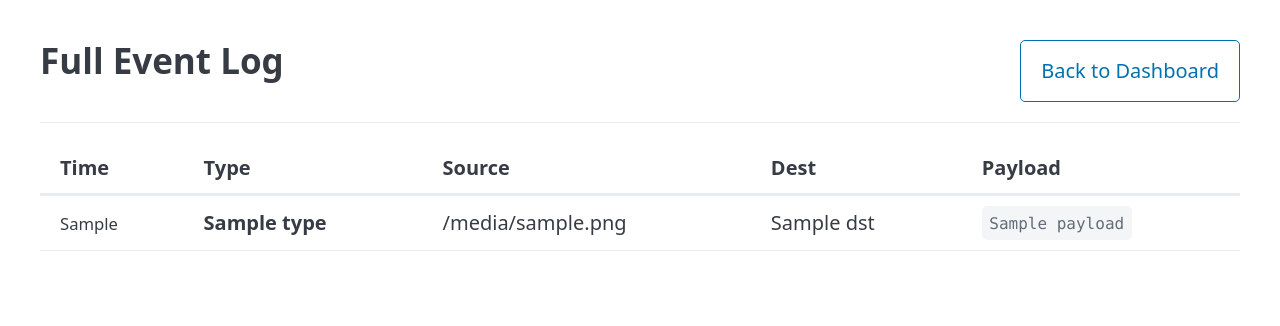
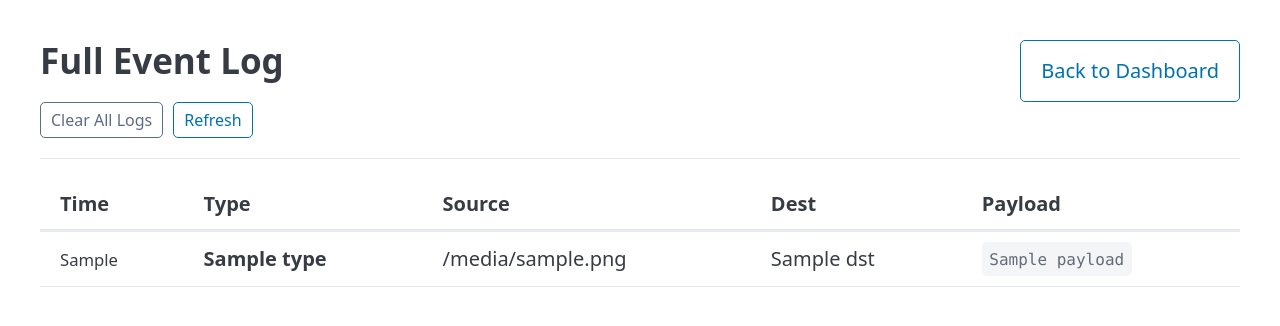
Before and after one commit to WorkableDirector/TinyPi-SIEM, a FastAPI app: template TinyPi/app/templates/logs.html in a window 1280 px wide. Shown: the top 326 px of the page. Run offline with FastAPI, Linux system fonts and the light colour scheme; the template is opened without the code that fills it: most values are stand-ins (such as "Sample title", 1, 10 or a date in 2020); parts of the project's set-up code (start-up, migrations or seed data) failed here and were passed over; some libraries are stand-ins or nearby versions.

```diff
--- a/TinyPi/app/templates/index.html
+++ b/TinyPi/app/templates/index.html
@@ -28,7 +28,6 @@
       <li><a href="/logs">Logs</a></li>
       <li><a href="/alerts">Alerts</a></li>
       <li><a href="/rules">Rules</a></li>
-      <li><a href="/simulate">Simulate</a></li>
     </ul>
   </nav>
 
--- a/TinyPi/app/templates/logs.html
+++ b/TinyPi/app/templates/logs.html
@@ -8,6 +8,8 @@
       code { font-size: 0.8em; word-break: break-all; }
       .type-packet { color: #198754; }
       .type-syslog { color: #0d6efd; }
+      .action-buttons { display: flex; gap: 10px; margin-bottom: 15px; }
+      .refresh-btn { padding: 5px 10px; font-size: 0.8em; }
   </style>
 </head>
 <body>
@@ -16,6 +18,12 @@
         <h2>Full Event Log</h2>
         <a href="/" role="button" class="outline">Back to Dashboard</a>
     </div>
+
+    <div class="action-buttons">
+      <button id="clear-logs" class="outline secondary refresh-btn">Clear All Logs</button>
+      <button id="refresh-logs" class="outline refresh-btn">Refresh</button>
+    </div>
+
     <hr>
     <div style="overflow-x: auto;">
         <table>
@@ -34,5 +42,22 @@
         </table>
     </div>
 </main>
+
+<script>
+  document.getElementById('clear-logs').addEventListener('click', async function() {
+    if (confirm('Are you sure you want to clear all logs?')) {
+      try {
+        await fetch('/reset', { method: 'POST' });
+        window.location.href = '/logs';
+      } catch (e) {
+        console.error("Error clearing logs:", e);
+      }
+    }
+  });
+
+  document.getElementById('refresh-logs').addEventListener('click', function() {
+    window.location.href = '/logs';
+  });
+</script>
 </body>
 </html>
```
Also changed, not shown: TinyPi/app/templates/alerts.html (+21 -0 lines).
